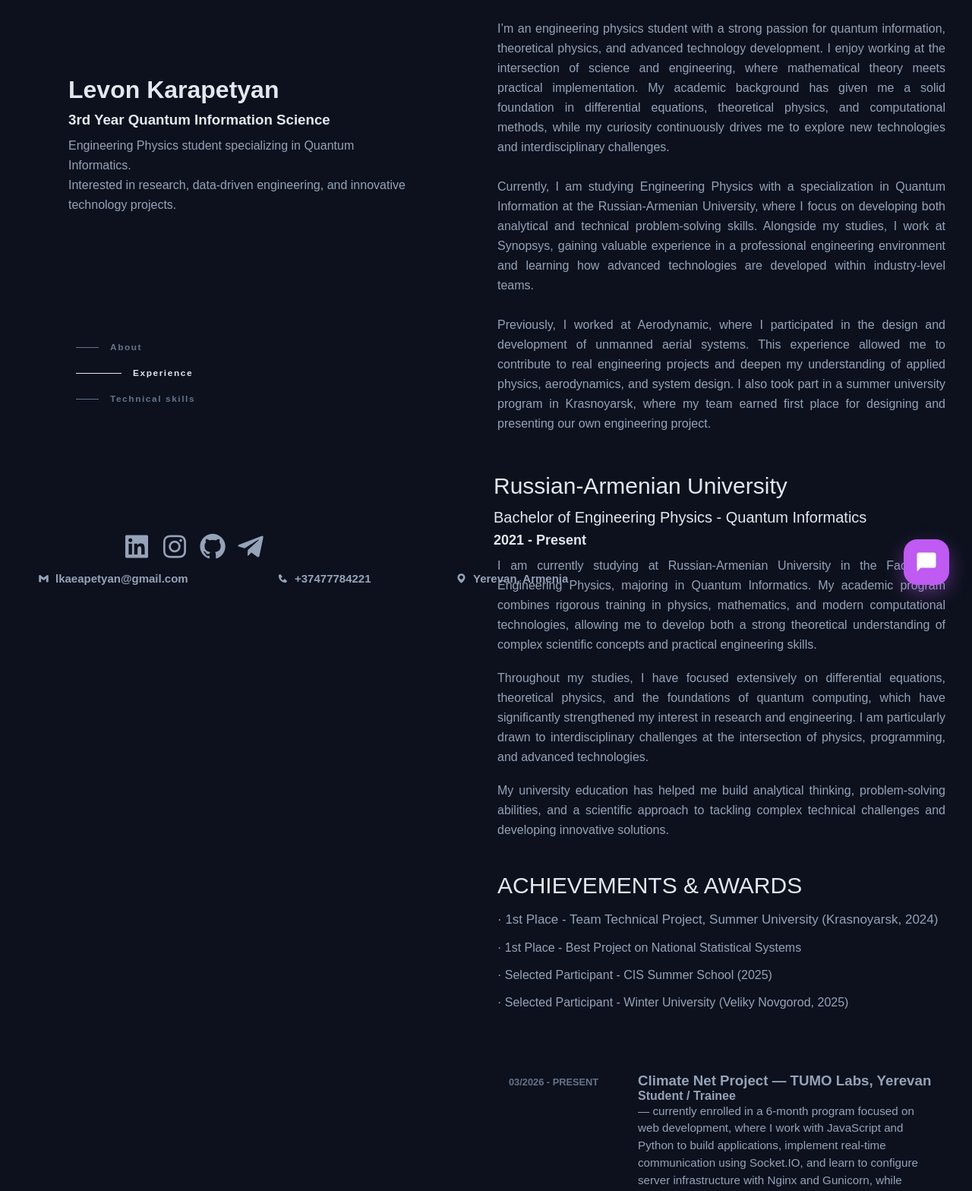
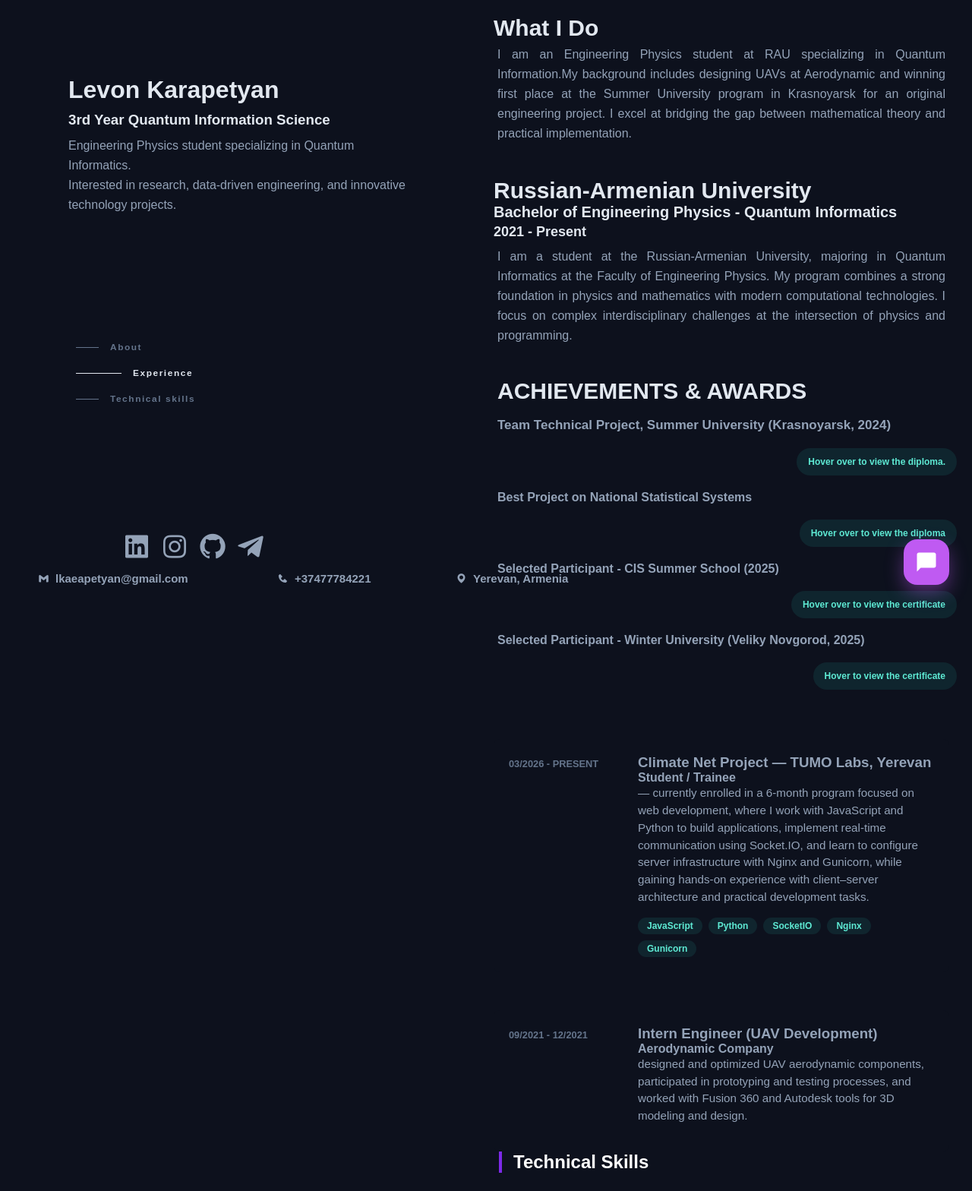
Before and after one commit to levonkarapetyann/Biography, a Flask app: page / in a window 1280 px wide. Shown: the top 1568 px of the page at 76% size. Run offline with Flask 3, Linux system fonts and the light colour scheme; some libraries are stand-ins or nearby versions.

Commit message:
Update info

```diff
--- a/templates/levon_wiki.html
+++ b/templates/levon_wiki.html
@@ -40,25 +40,39 @@
    </div>
    <div class="scroll">
       <div id="about" class="about">
-          <p class="about1">I’m an engineering physics student with a strong passion for quantum information, theoretical physics, and advanced technology development. I enjoy working at the intersection of science and engineering, where mathematical theory meets practical implementation. My academic background has given me a solid foundation in differential equations, theoretical physics, and computational methods, while my curiosity continuously drives me to explore new technologies and interdisciplinary challenges.</p>
-          <p class="about2">Currently, I am studying Engineering Physics with a specialization in Quantum Information at the Russian-Armenian University, where I focus on developing both analytical and technical problem-solving skills. Alongside my studies, I work at Synopsys, gaining valuable experience in a professional engineering environment and learning how advanced technologies are developed within industry-level teams.</p>
-          <p class="about3">Previously, I worked at Aerodynamic, where I participated in the design and development of unmanned aerial systems. This experience allowed me to contribute to real engineering projects and deepen my understanding of applied physics, aerodynamics, and system design. I also took part in a summer university program in Krasnoyarsk, where my team earned first place for designing and presenting our own engineering project.</p>
+          <h1 class="what"><b>What I Do</b></h1>
+          <p class="about1">I am an Engineering Physics student at RAU specializing in Quantum Information.My background includes designing UAVs at Aerodynamic and winning first place at the Summer University program in Krasnoyarsk for an original engineering project. I excel at bridging the gap between mathematical theory and practical implementation.</p>
       </div>
       <div class="study">
-         <p class="study1">Russian-Armenian University</p>
-         <p class="study2">Bachelor of Engineering Physics - Quantum Informatics</p>
-         <p class="study3"><b>2021 - Present</b></p>
-         <p class="about-study1">I am currently studying at Russian-Armenian University in the Faculty of Engineering Physics, majoring in Quantum Informatics. My academic program combines rigorous training in physics, mathematics, and modern computational technologies, allowing me to develop both a strong theoretical understanding of complex scientific concepts and practical engineering skills.
-         <p class="about-study2">Throughout my studies, I have focused extensively on differential equations, theoretical physics, and the foundations of quantum computing, which have significantly strengthened my interest in research and engineering. I am particularly drawn to interdisciplinary challenges at the intersection of physics, programming, and advanced technologies.</p>
-         <p class="about-study3">My university education has helped me build analytical thinking, problem-solving abilities, and a scientific approach to tackling complex technical challenges and developing innovative solutions.</p>
+         <div class="hovv">
+            <h1 class="study1"><b>Russian-Armenian University</b></h1>
+            <h3 class="study2">Bachelor of Engineering Physics - Quantum Informatics</h3>
+            <p class="study3"><b>2021 - Present</b></p>
+         </div>
+         <p class="about-study1">I am a student at the Russian-Armenian University, majoring in Quantum Informatics at the Faculty of Engineering Physics. My program combines a strong foundation in physics and mathematics with modern computational technologies. I focus on complex interdisciplinary challenges at the intersection of physics and programming.</p>
       </div>
       <div class="achievements">
-         <p id="ach-title">ACHIEVEMENTS & AWARDS</p>
-         <p id="ach1">&middot 1st Place - Team Technical Project, Summer University (Krasnoyarsk, 2024)
-         </p>
-         <p id="ach2">&middot 1st Place - Best Project on National Statistical Systems</p>
-         <p id="ach3">&middot Selected Participant - CIS Summer School (2025)</p>
-         <p id="ach4">&middot Selected Participant - Winter University (Veliky Novgorod, 2025)</p>
+         <p id="ach-title"><b>ACHIEVEMENTS & AWARDS</b></p>
+         <p id="ach1"><b>Team Technical Project, Summer University (Krasnoyarsk, 2024)</b></p>
+         <div class="award">
+            <span class="kras_diplom"><b>Hover over to view the diploma.</b></span>
+            <img src="static/img/kras.jpg" alt="kras_photo" class="kras">
+         </div>
+         <p id="ach2"><b>Best Project on National Statistical Systems</b></p>
+         <div class="award2">
+            <img src="static/img/static.jpg" alt="static" class="static_photo">
+            <span class="static"><b>Hover over to view the diploma</b></span>
+         </div>
+         <p id="ach3"><b>Selected Participant - CIS Summer School (2025)</b></p>
+         <div class="award3">
+            <img src="static/img/minsk.jpg" alt="photo" class="cert_photo">
+            <span class="cert"><b>Hover over to view the certificate</b></span>
+         </div>
+         <p id="ach4"><b>Selected Participant - Winter University (Veliky Novgorod, 2025)</b></p>
+         <div class="award4">
+            <img src="static/img/winter_photo.jpg" alt="photo" class="winter_photo">
+            <span class="winter"><b>Hover to view the certificate</b></span>
+         </div>
       </div>
       <div id="experience" class="work-experience">
          <div class="date">
```
